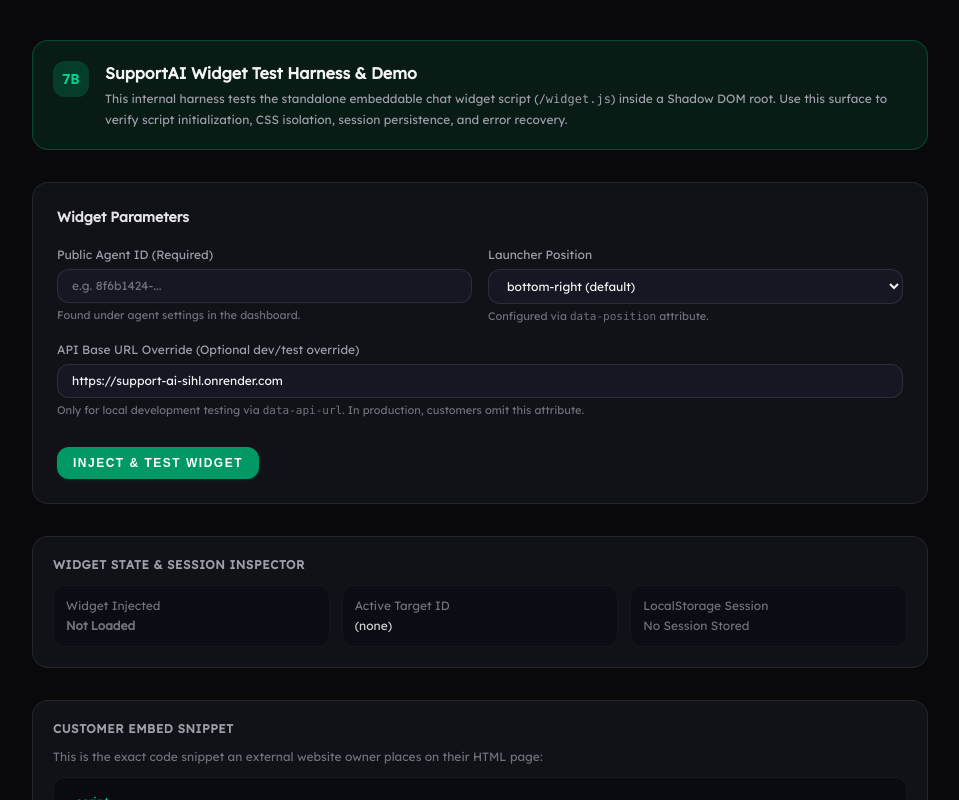
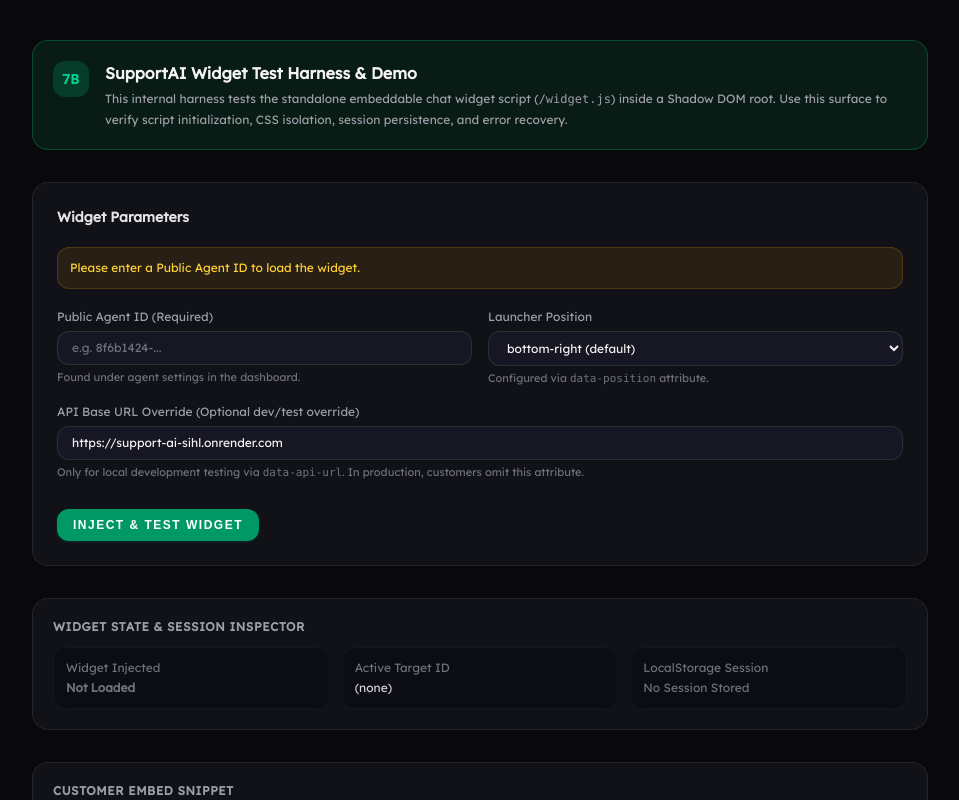
Before and after one commit to akmniazulalam/support-ai, a Next.js app in the folder apps/web/: page /widget-demo in a window 1280 px wide. Both pictures are taken after a click on the button "INJECT & TEST WIDGET". Shown: the top 800 px of the page, without its empty margins (160-1119 px from the left). Built offline with nearby package versions, Linux system fonts and the light colour scheme; a web font is replaced by a local one.

Commit message:
Improve production UX error handling

```diff
--- a/apps/web/src/app/dashboard/agents/new/page.tsx
+++ b/apps/web/src/app/dashboard/agents/new/page.tsx
@@ -23,7 +23,10 @@ export default function NewAgentPage() {
 
   async function handleSubmit(e: FormEvent<HTMLFormElement>) {
     e.preventDefault();
-    if (!name.trim()) return;
+    if (!name.trim()) {
+      setError('Agent name is required.');
+      return;
+    }
 
     setIsSubmitting(true);
     setError(null);
--- a/apps/web/src/app/dashboard/billing/page.tsx
+++ b/apps/web/src/app/dashboard/billing/page.tsx
@@ -6,6 +6,7 @@ import {
   AlertCircleIcon,
   CheckIcon,
   CreditCardIcon,
+  RefreshCwIcon,
   ZapIcon,
 } from '@/components/ui/icons';
 import {
@@ -376,6 +377,7 @@ export default function BillingPage() {
   const [usage, setUsage] = useState<BillingUsage | null>(null);
   const [isLoading, setIsLoading] = useState(true);
   const [loadError, setLoadError] = useState<string | null>(null);
+  const [reloadKey, setReloadKey] = useState(0);
 
   // Upgrade flow
   const [isUpgrading, setIsUpgrading] = useState(false);
@@ -392,6 +394,8 @@ export default function BillingPage() {
 
   useEffect(() => {
     async function load() {
+      setIsLoading(true);
+      setLoadError(null);
       try {
         const [subData, usageData] = await Promise.all([
           getSubscription(),
@@ -410,7 +414,7 @@ export default function BillingPage() {
       }
     }
     void load();
-  }, []);
+  }, [reloadKey]);
 
   async function handleUpgrade() {
     if (isUpgrading) return;
@@ -498,7 +502,8 @@ export default function BillingPage() {
   if (loadError || !sub || !usage) {
     return (
       <div className="animate-message-entrance pb-10">
-        <div className="flex items-start gap-3 rounded-2xl border border-red-500/20 bg-red-500/5 p-5">
+        <div className="flex items-start justify-between gap-3 rounded-2xl border border-red-500/20 bg-red-500/5 p-5">
+          <div className="flex items-start gap-3">
             <AlertCircleIcon className="h-5 w-5 shrink-0 text-red-400 mt-0.5" />
             <div>
               <p className="font-medium text-red-400">
@@ -508,6 +513,15 @@ export default function BillingPage() {
                 {loadError ?? 'Unknown error'}
               </p>
             </div>
+          </div>
+          <button
+            type="button"
+            onClick={() => setReloadKey((k) => k + 1)}
+            className="flex items-center gap-1.5 rounded-lg border border-red-500/30 px-3 py-1.5 text-xs font-medium text-red-400 hover:bg-red-500/10 transition-colors cursor-pointer"
+          >
+            <RefreshCwIcon className="h-3.5 w-3.5" />
+            <span>Retry</span>
+          </button>
         </div>
       </div>
     );
--- a/apps/web/src/app/widget-demo/page.tsx
+++ b/apps/web/src/app/widget-demo/page.tsx
@@ -26,6 +26,7 @@ export default function WidgetDemoPage() {
   }, []);
   const [isWidgetLoaded, setIsWidgetLoaded] = useState(false);
   const [sessionStored, setSessionStored] = useState<string | null>(null);
+  const [formError, setFormError] = useState<string | null>(null);
 
   // Check stored session in localStorage
   const checkStoredSession = (id: string) => {
@@ -39,6 +40,9 @@ export default function WidgetDemoPage() {
 
   const handleAgentIdChange = (newId: string) => {
     setAgentId(newId);
+    if (formError && newId.trim()) {
+      setFormError(null);
+    }
     checkStoredSession(newId);
   };
 
@@ -49,9 +53,10 @@ export default function WidgetDemoPage() {
     unloadWidget();
 
     if (!agentId.trim()) {
-      alert("Please enter a Public Agent ID to load the widget.");
+      setFormError("Please enter a Public Agent ID to load the widget.");
       return;
     }
+    setFormError(null);
 
     const script = document.createElement("script");
     script.src = "/widget.js";
@@ -115,6 +120,15 @@ export default function WidgetDemoPage() {
           <h2 className="text-sm font-semibold text-zinc-200">
             Widget Parameters
           </h2>
+
+          {formError && (
+            <div
+              role="alert"
+              className="flex items-center gap-2.5 rounded-xl bg-amber-500/10 border border-amber-500/20 p-3 text-xs text-amber-300 animate-message-entrance"
+            >
+              <span>{formError}</span>
+            </div>
+          )}
 
           <div className="grid grid-cols-1 sm:grid-cols-2 gap-4">
             <div>
```
Lines whose indentation alone changed are shown as unchanged.
